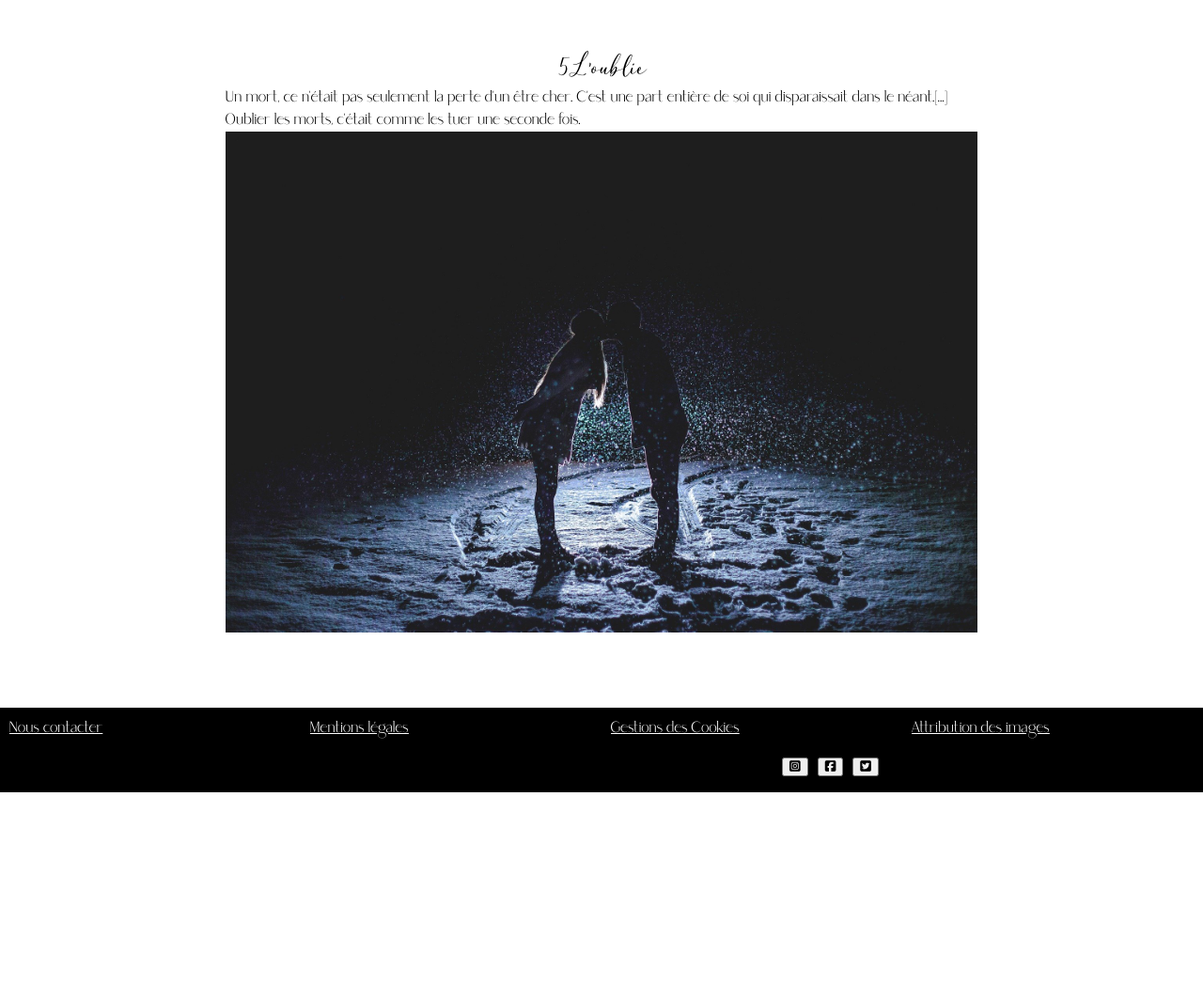
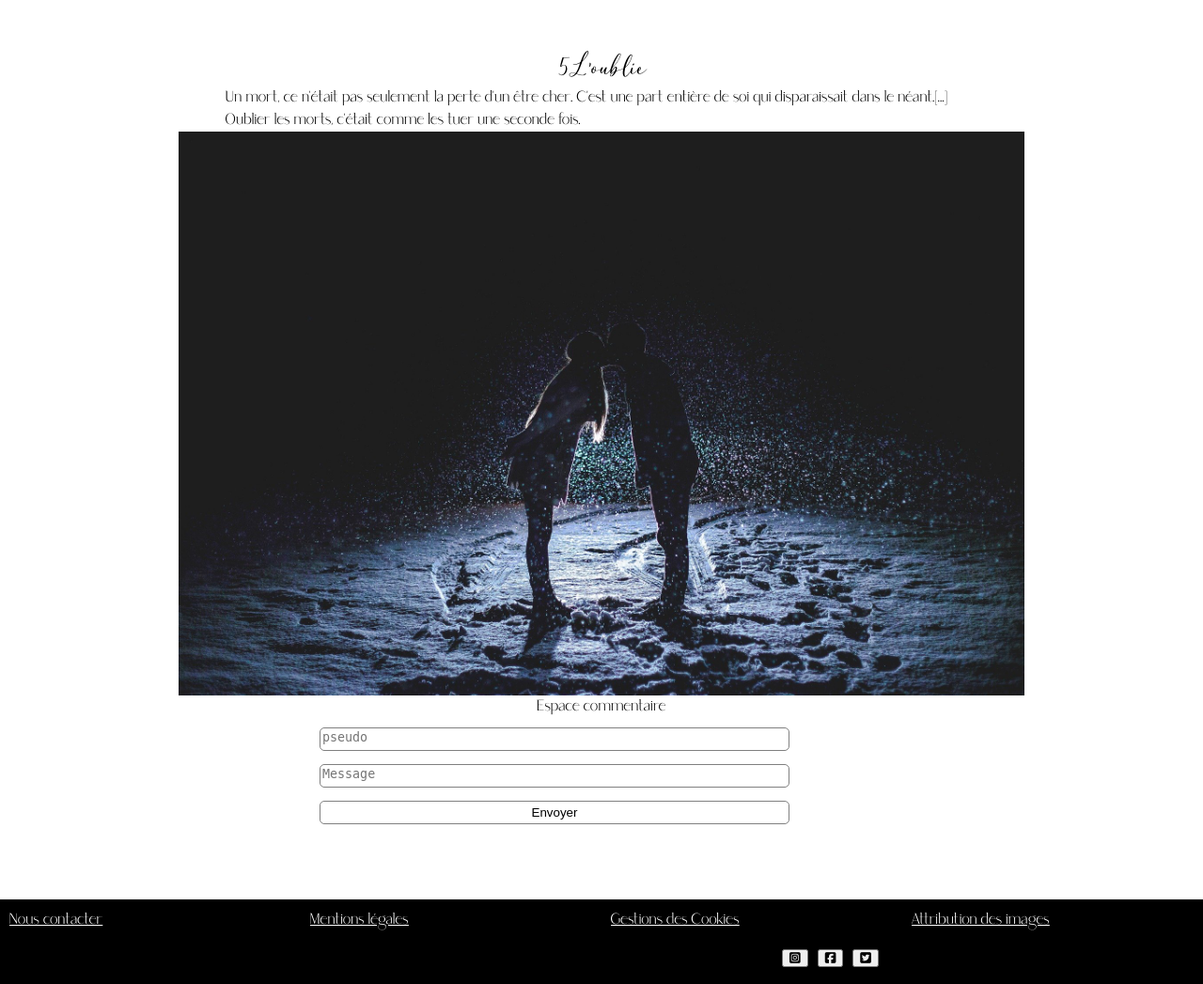
Before and after one commit to juliagrandmontagne/openclasseroomproject, a PHP site: page /index.php?action=chapitre&id=5 in a window 1280 px wide. Shown: the part 140-1187 px from the top of the page at 94% size. Before the commit the page ends 983 px from the top, so only its background shows below. Run offline with PHP 8.4, Linux system fonts and the light colour scheme; data comes from the database, SQL or seed files in the repository; data that the repository does not hold is empty; some libraries are stand-ins or nearby versions.

Commit message:
Add files via upload

```diff
--- a/controller/front-end/controller.php
+++ b/controller/front-end/controller.php
@@ -18,7 +18,7 @@ require('view/front-end/chapitre.php');
    {
 require('Model/front-end/chapitre.php');
 $instanceclasse = new modelchapitre();
-$databd3 = $instanceclasse3-> directioncommentaires();
+$databd3 = $instanceclasse-> connexionbdcommentaire();
 require('view/front-end/chapitre.php');
    }
 function directionchapitres()
--- a/style.css
+++ b/style.css
@@ -45,9 +45,8 @@ header ul
 list-style-type: none;
 display: flex;
 width: 100%;
+}
 
-
-}
 header li
 {
 margin: auto;
@@ -131,9 +130,23 @@ justify-content: space-evenly;
         {
             display: flex;
             width:100%;
-           max-width: 800px;
+           max-width: 900px;
 margin: auto;
      }
+     #titre-commentaire
+     {
+        display: flex;
+        width:100%;
+        text-align: center;
+ }
+     #commentaire-form
+
+     {
+        display: flex;
+        width:100%;
+       max-width: 800px;
+margin: auto;
+ }
      #texte
            {
                display: flex;
@@ -357,10 +370,6 @@ padding:10px;
     {
     padding: 0px;
     }
-    #chaptirenumber/*,#authorstory,#auteurpicture,#lastchapter,#description,*/
-    {
-
-    }
     #authorstory
     {
         width: 300px;
--- a/view/front-end/chapitre.php
+++ b/view/front-end/chapitre.php
@@ -10,9 +10,41 @@
  <div id="chapitre-text-individuel"><div id="texte"><?php echo $donnees['chapitre-text']?></div>
   <img src="<?php echo $donnees['images']?>" alt="illustrationchapitre" id="illustrationchapitre-inv"> </div>
  </div></div>
- <?php endforeach; ?>
- <?php  foreach ($databd3 as $donnees3) : ?>
- <div id="commentaire"><div id="lecommentaire"><?php echo $donnees3['name-user']?><?php echo $donnees3['comment']?></div>
+ <div id="commentaire-form">
+ <form action="commentaire.php" method="post" >
+                <div id="titre-commentaire"><legend >Espace commentaire</legend></div>
+                <textarea class="name-comment" name="user_name" placeholder="pseudo" required></textarea>
+
+                <textarea id="msg-comment" name="user_message" placeholder="Message" required></textarea>
+
+                <input class="send" type="submit" id="btn-submit" value="Envoyer" >
+
+            </form>
+            <!--
+              try{
+        //On se connecte à la BDD
+        require('Model/front-end/connexion.php');
+
+        //On insère les données reçues
+        $sth = $dbco->prepare("
+            INSERT INTO form(name-user, comment, signaler, id-chapitre)
+            VALUES(:user_name, :user_message, :signaler, :id-chapitre, )");
+        $sth->bindParam(':user_name',$name-user);
+        $sth->bindParam(':user_message',$comment);
+        $sth->bindParam(':signaler',0);
+        $sth->bindParam(':id-chapitre',$_GET["id"]);
+        $sth->execute();
+
+        //On renvoie l'utilisateur vers la page de remerciement
+        header("Location:commentaire.php");
+    }
+    catch(PDOException $e){
+        echo 'Impossible de traiter les données. Erreur : '.$e->getMessage();
+    }
+?>  -->
+            </div>
+
+ <div id="commentaire"><div id="lecommentaire"><?php echo $donnees['name-user']?><?php echo $donnees['comment']?></div>
    </div>
 <?php endforeach; ?>
 
--- /dev/null
+++ b/view/front-end/commentaire.php
@@ -0,0 +1,5 @@
+<?php $title = 'chapitre' ; ?>
+<?php ob_start() ; ?>
+<p>merci de nous avoir donné votre avis</p>
+<?php $content = ob_get_clean() ; ?>
+<?php include('template.php'); ?>
```
